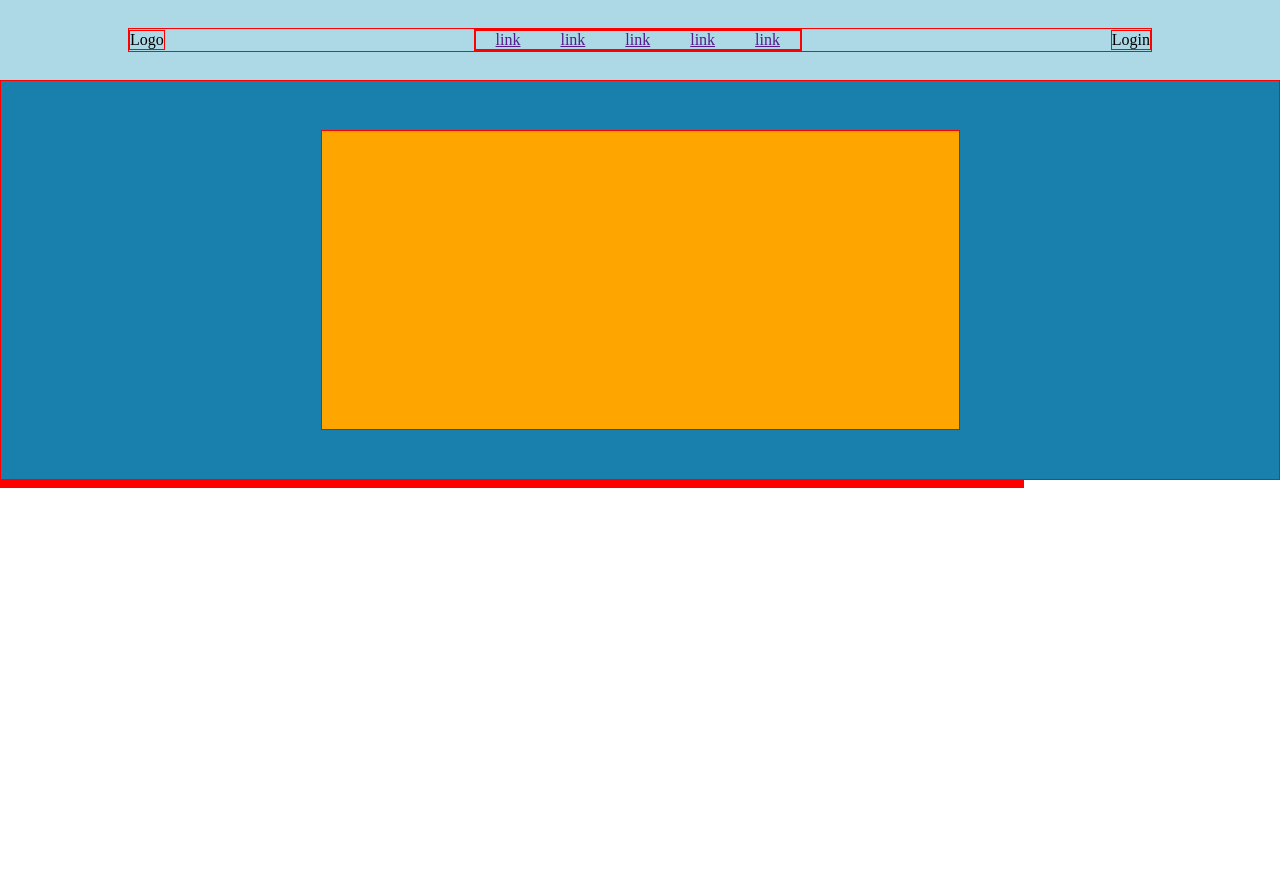
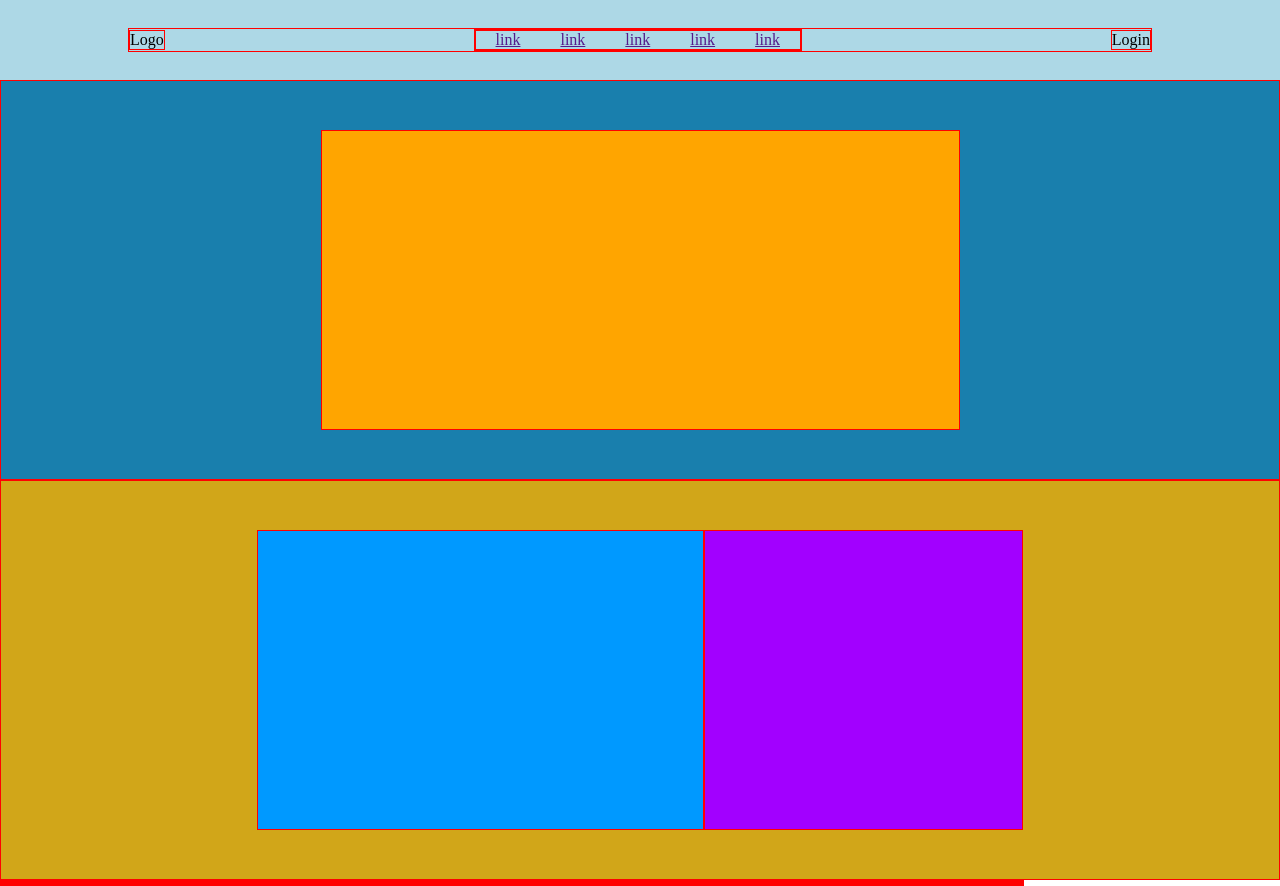
Before and after one commit to antoniodelgiudice02/htmlcss-struttura-discord, a plain HTML site: page index.html in a window 1280 px wide. Before the commit the page ends 800 px from the top, so only its background shows below. Drawn offline with Linux system fonts and the light colour scheme.

```diff
--- a/index.html
+++ b/index.html
@@ -36,7 +36,12 @@
             </div>
         </section>
         <section class="flex-container-due">
+            <div>
 
+            </div>
+            <div>
+
+            </div>
         </section>
         <section class="flex-container-tre">
 
--- a/style.css
+++ b/style.css
@@ -54,3 +54,26 @@ li{
     min-height: 300px;
     width: 50%;
 }
+
+/*SECOND SECTION*/
+
+.flex-container-due{
+    display: flex;
+    background-color: rgb(209, 166, 25);
+    width: 100%;
+    min-height: 400px;
+    align-items: center;
+    justify-content: center;
+}
+
+.flex-container-due>div:first-child{
+    background-color: rgb(0, 153, 255);
+    min-height: 300px;
+    width: 35%;
+}
+
+.flex-container-due>div:last-child{
+    background-color: rgb(162, 0, 255);
+    min-height: 300px;
+    width: 25%;
+}
```
